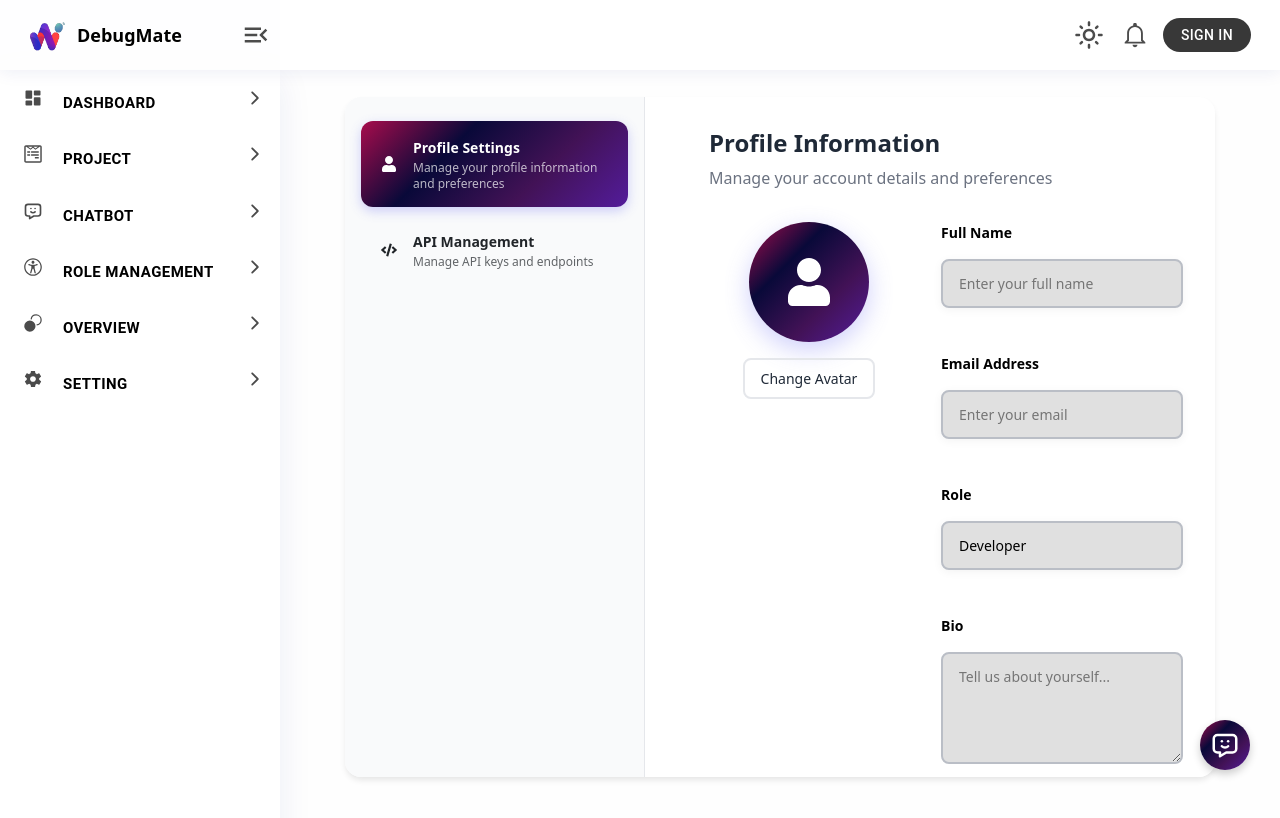
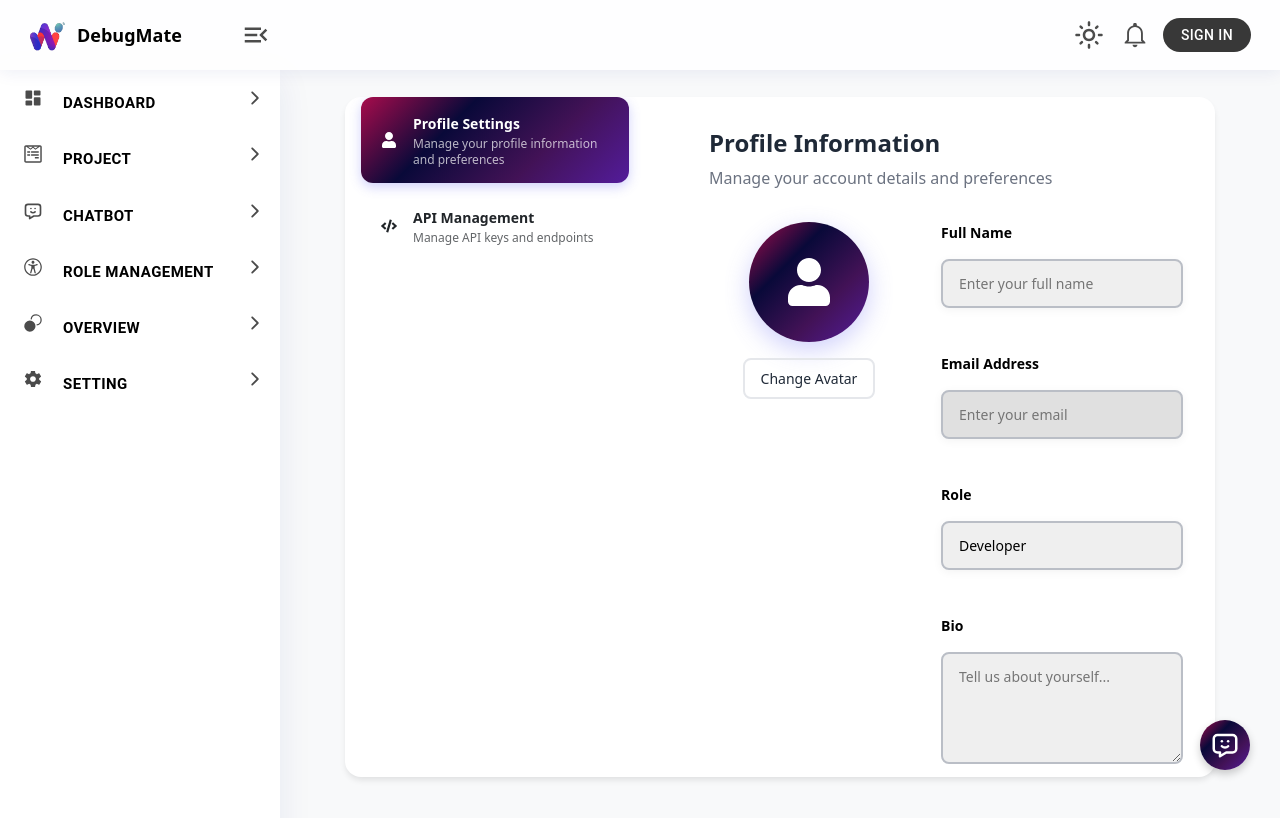
Before and after one commit to miliwe3vision/AI-Debugmate, a React (Create React App) app: page /setting in a window 1280 px wide. Shown: the top 818 px of the page. Built offline with nearby package versions, Linux system fonts and the light colour scheme; no server answers.

Commit message:
Update setting.css

```diff
--- a/src/pages/Setting/setting.css
+++ b/src/pages/Setting/setting.css
@@ -6,7 +6,6 @@
   margin: 0 auto;
   min-height: calc(100vh - 80px);
   /* Light theme background */
-  background: #ffffffd9;
 }
 
 .settings-header {
@@ -43,13 +42,7 @@
 }
 
 /* Settings Sidebar */
-.settings-sidebar {
-  background: var(--bg-secondary, #f9fafb);
-  border-right: 1px solid var(--border-color, #e5e7eb);
-  padding: 24px 0;
-  max-height: calc(100vh - 120px);
-  overflow-y: auto;
-}
+
 
 
 
@@ -116,7 +109,7 @@
 /* Settings Content */
 .settings-content {
   padding: 32px;
-  background: var(--bg-primary, #ffffff);
+  /* background: var(--bg-primary, #ffffff); */
   max-height: calc(100vh - 120px);
   overflow-y: auto;
 }
@@ -240,7 +233,7 @@ body.dark .settings-content::-webkit-scrollbar-track {
   border: 2px solid #babec6;
   border-radius: 8px;
   font-size: 14px;
-  background: #e0e0e0;
+  background: #e0e0e085;
   color: black;
   transition: all 0.3s ease;
 }
```
